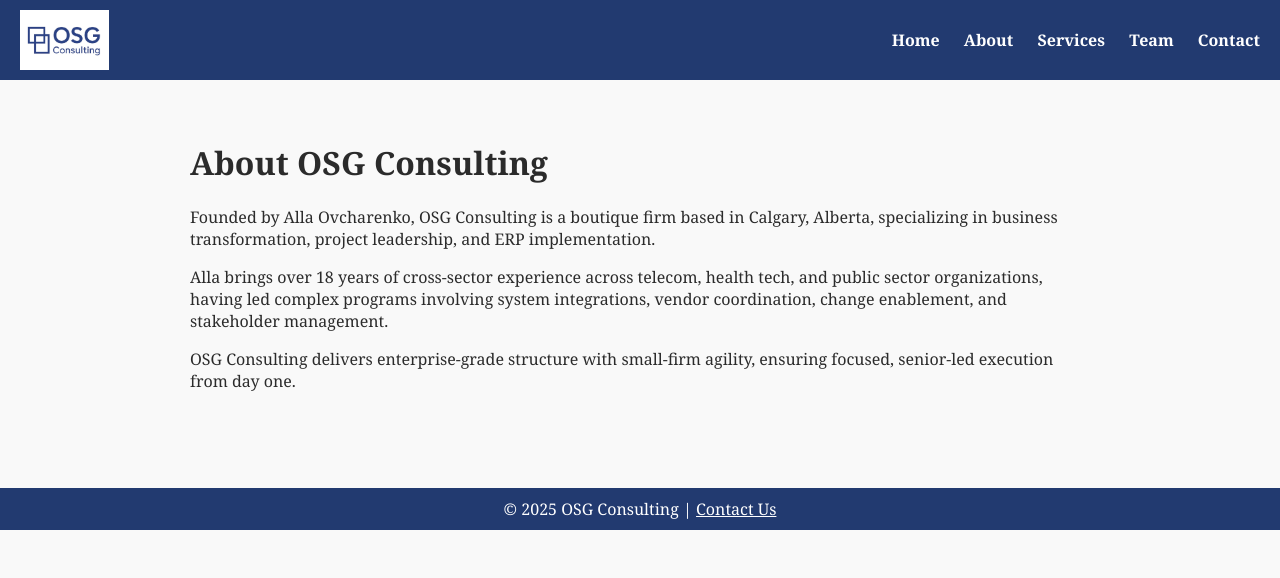
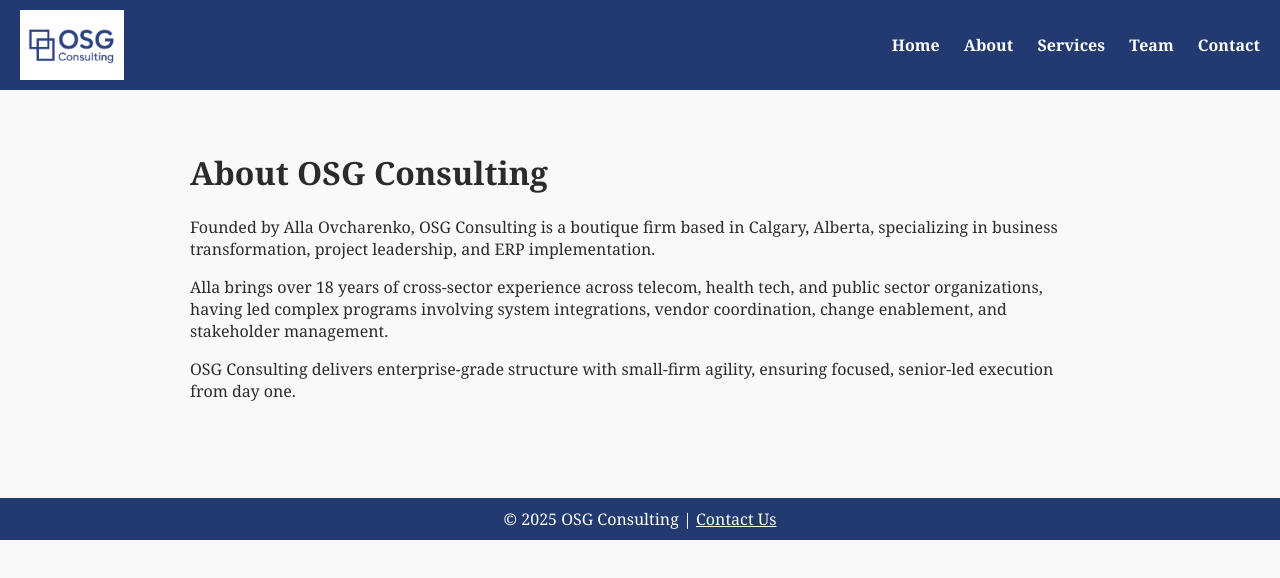
Before and after one commit to OSG-Consutling/OSGConsulting, a plain HTML site: page about.html in a window 1280 px wide. Drawn offline with Linux system fonts and the light colour scheme.

Commit message:
Add final site pages with full layout

```diff
--- a/about.html
+++ b/about.html
@@ -20,7 +20,7 @@
       justify-content: space-between;
     }
     header img {
-      height: 60px; /* reduced size */
+      height: 70px; /* reduced size */
     }
     nav a {
       color: white;
```
